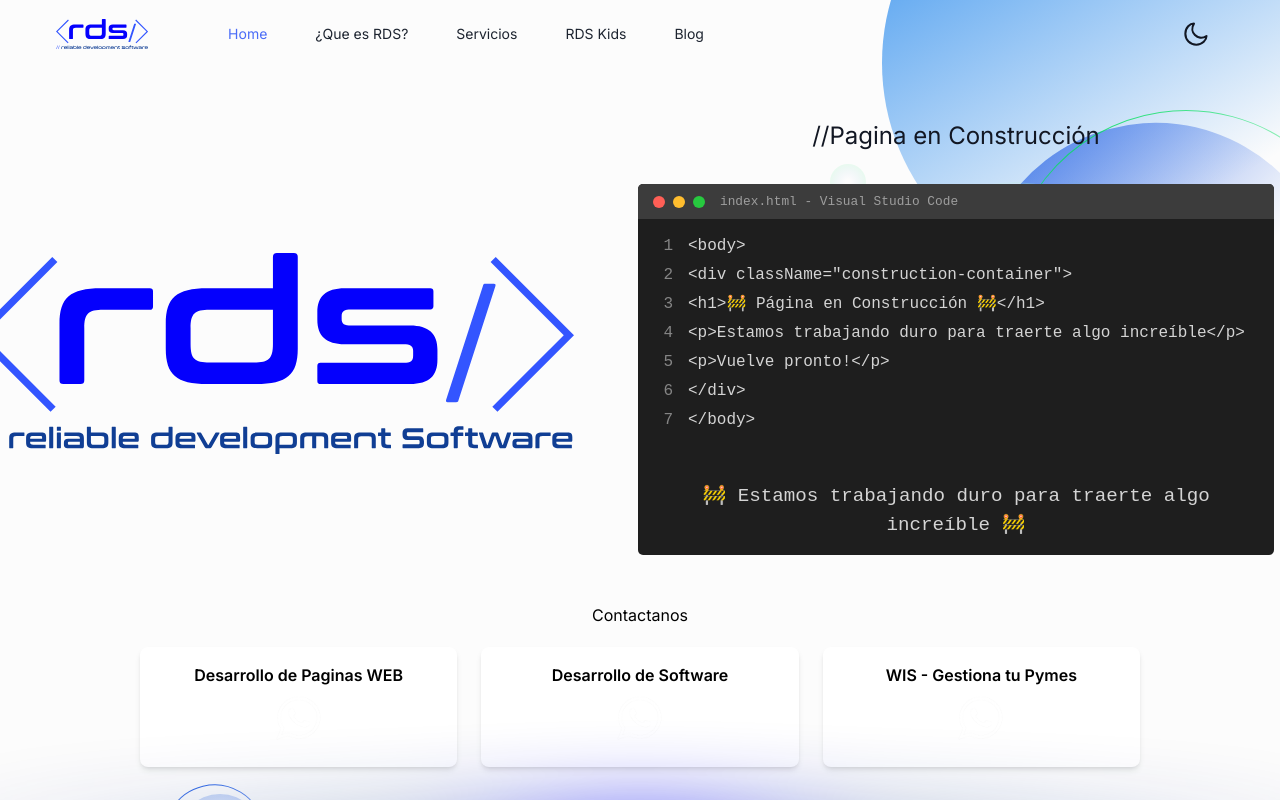
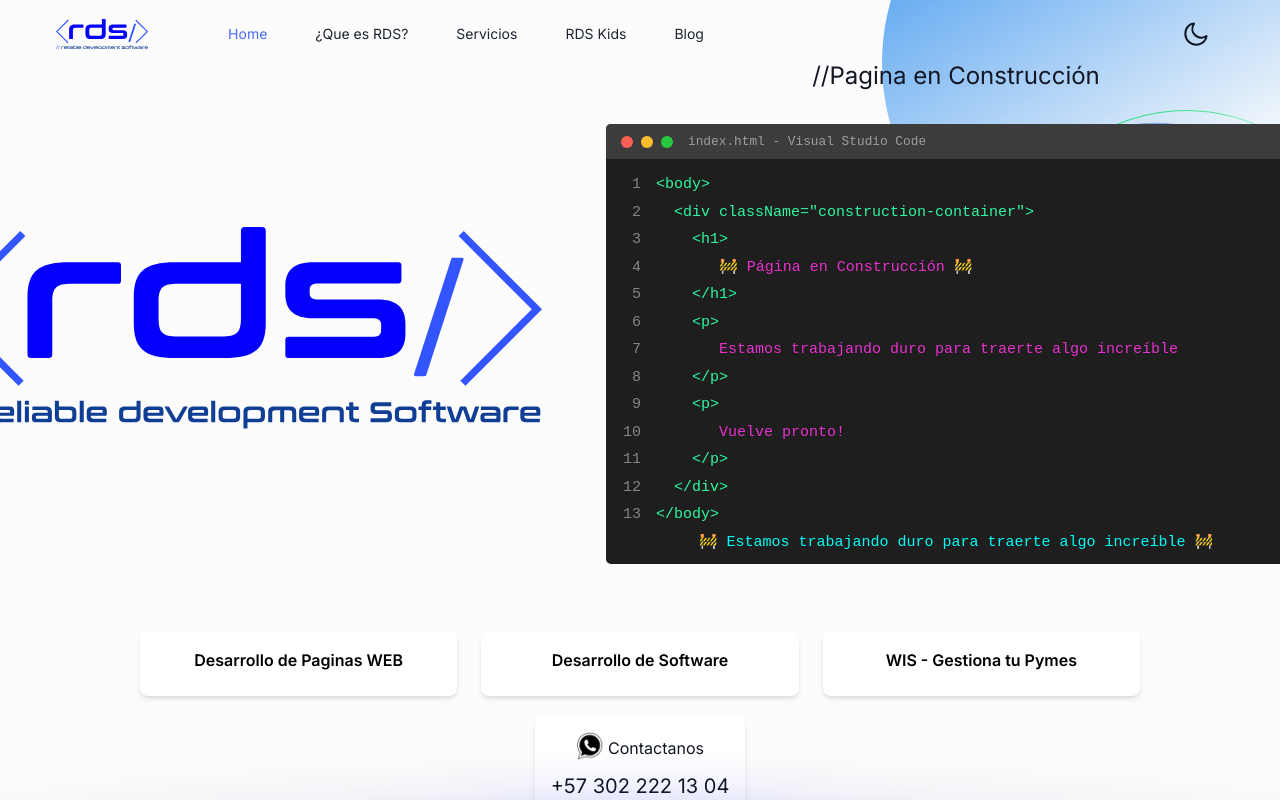
Before and after one commit to JheyBR/RDSdevelop, a Next.js app: page / in a window 1280 px wide. Both pictures are taken after a click on the button "theme toggler". Shown: the top 800 px of the page. Built offline with nearby package versions, Linux system fonts and the light colour scheme.

Commit message:
Cambios en animacion y contactos, Deploy

```diff
--- a/src/components/Componentes/ConstructionScreen.css
+++ b/src/components/Componentes/ConstructionScreen.css
@@ -98,7 +98,7 @@
 
 .construction-message {
   text-align: center;
-  margin-top: 50px;
+  margin-top: 5px;
   animation: fadeIn 1s ease-in;
 }
 
--- a/src/components/Componentes/ConstructionScreen.tsx
+++ b/src/components/Componentes/ConstructionScreen.tsx
@@ -1,36 +1,71 @@
-import React, { useEffect, useState } from 'react';
+import React, { useEffect, useState, useCallback } from 'react';
 import './ConstructionScreen.css';
 
-const ConstructionScreen = () => {
+const ConstructionScreen = ({ loop = true, delayBetweenLoops = 2000 }) => {
   const [codeLines, setCodeLines] = useState([]);
   const [completed, setCompleted] = useState(false);
 
   const codeSnippets = [
     '<body>',
     '  <div className="construction-container">',
-    '    <h1>🚧 Página en Construcción 🚧</h1>',
-    '    <p>Estamos trabajando duro para traerte algo increíble</p>',
-    '    <p>Vuelve pronto!</p>',
+    '    <h1>',
+    '       🚧 Página en Construcción 🚧',
+    '    </h1>',
+    '    <p>',
+    '       Estamos trabajando duro para traerte algo increíble',
+    '    </p>',
+    '    <p>',
+    '       Vuelve pronto!',
+    '    </p>',
     '  </div>',
     '</body>',
   ];
 
+  const restartAnimation = useCallback(() => {
+    setCodeLines([]);
+    setCompleted(false);
+  }, []);
+
   useEffect(() => {
-    const timer = setInterval(() => {
+    let timer;
+    let timeout;
+
+    const startTyping = () => {
+      timer = setInterval(() => {
         if (codeLines.length < codeSnippets.length) {
           setCodeLines(prev => [...prev, codeSnippets[prev.length]]);
         } else {
           clearInterval(timer);
           setCompleted(true);
+
+          if (loop) {
+            timeout = setTimeout(() => {
+              restartAnimation();
+            }, delayBetweenLoops);
+          }
         }
       }, 600);
+    };
 
-    return () => clearInterval(timer);
-  }, [codeLines]);
+    startTyping();
+
+    return () => {
+      clearInterval(timer);
+      clearTimeout(timeout);
+    };
+  }, [codeLines, loop, delayBetweenLoops, restartAnimation]);
 
   return (
-    <div className="computer-screen" style={{ width: '700px' }}>
-      <div className="screen">
+    <div className="computer-screen">
+      <div className="screen"
+           style={{
+            width: '700px',
+            minWidth: '700px',
+            maxWidth: '700px',
+            height: '440px',
+            minHeight: '440px',
+            maxHeight: '440px',
+            boxSizing: 'border-box' }}>
         <div className="screen-header">
           <div className="buttons">
             <span className="close"></span>
@@ -41,15 +76,25 @@ const ConstructionScreen = () => {
         </div>
         <div className="code-area">
           {codeLines.map((line, index) => (
-          <div key={index} className="code-line">
+            <div key={index} className="code-line" style={{
+              color: index % 3 === 0 && index !== 0 && index < 10 ? '#e830ce' : '#2ef8a0',
+              fontFamily: 'monospace',
+              fontSize: '15px'
+            }}>
               <span className="line-number">{index + 1}</span>
-          <span className="code">{line}</span>
+              <span className="code" style={{ whiteSpace: 'pre' }}>{line}</span>
             </div>
           ))}
           {!completed && <div className="cursor">|</div>}
           {completed && (
             <div className="construction-message">
-          <p>🚧 Estamos trabajando duro para traerte algo increíble 🚧</p>
+              <p style={{
+                color: '#00fff6',
+                fontFamily: 'monospace',
+                fontSize: '15px'
+              }}>
+                🚧 Estamos trabajando duro para traerte algo increíble 🚧
+              </p>
             </div>
           )}
         </div>
--- a/src/components/Footer/index.tsx
+++ b/src/components/Footer/index.tsx
@@ -3,14 +3,21 @@ import Image from "next/image";
 import Link from "next/link";
 import LogoOficial from "../Componentes/LogoOficial";
 import { useTheme } from "next-themes";
+import React, { useEffect, useState } from "react";
 
 const Footer = () => {
-
+  const [mounted, setMounted] = useState(false);
    const { theme } = useTheme(); // detecta si es dark o light
 
+  useEffect(() => {
+    setMounted(true);
+  }, []);
+
+   const currentTheme = mounted ? theme : "dark";
+   const color2 = currentTheme === "dark" ? "#ffffff" : "#0400FD";
+   const color3 = currentTheme === "dark" ? "#ffffff" : "#103E94";
         // Define los colores para cada modo
-  const color2 = theme === "dark" ? "#ffffff" : "#0400FD"; // blanco en dark, azul en light
-  const color3 = theme === "dark" ? "#ffffff" : "#103E94"; // gris claro en dark, azul más oscuro en light
+
 
   return (
     <>
--- a/src/components/Header/index.tsx
+++ b/src/components/Header/index.tsx
@@ -10,11 +10,16 @@ import { useTheme } from "next-themes"; // Importamos el hook useTheme para mane
 
 const Header = () => {
 
-  const { theme } = useTheme(); // detecta si es dark o light
+  const [mounted, setMounted] = useState(false);
+   const { theme } = useTheme(); // detecta si es dark o light
 
-      // Define los colores para cada modo
-      const color2 = theme === "dark" ? "#ffffff" : "#0400FD"; // blanco en dark, azul en light
-      const color3 = theme === "dark" ? "#ffffff" : "#103E94"; // gris claro en dark, azul más oscuro en light
+  useEffect(() => {
+    setMounted(true);
+  }, []);
+
+   const currentTheme = mounted ? theme : "dark";
+   const color2 = currentTheme === "dark" ? "#ffffff" : "#0400FD";
+   const color3 = currentTheme === "dark" ? "#ffffff" : "#103E94";
 
   // Navbar toggle
   const [navbarOpen, setNavbarOpen] = useState(false);
--- a/src/components/Hero/index.tsx
+++ b/src/components/Hero/index.tsx
@@ -7,7 +7,6 @@ import { motion, AnimatePresence } from "framer-motion";
 import ConstructionScreen from "../Componentes/ConstructionScreen";
 
 const phrases = [
-  "Pagina en Construcción",
   "Diseñamos realidades digitales que transforman negocios",
   "Evolucionamos contigo, la tecnología no espera",
   "Creamos soluciones que generan impacto.",
@@ -17,10 +16,19 @@ const phrases = [
 const phraseToType = "//Pagina en Construcción";
 
 const Hero = () => {
-  const { theme } = useTheme(); // Detecta si es dark o light
+  const [mounted, setMounted] = useState(false);
+  const { theme } = useTheme();
 
-  const color2 = theme === "dark" ? "#ffffff" : "#0400FD";
-  const color3 = theme === "dark" ? "#ffffff" : "#103E94";
+  // Evitar renderizado hasta que el componente esté montado
+  useEffect(() => {
+    setMounted(true);
+  }, []);
+
+  // Si no está montado, asume dark (para evitar el parpadeo)
+  const currentTheme = mounted ? theme : "dark";
+
+  const color2 = currentTheme === "dark" ? "#ffffff" : "#0400FD";
+  const color3 = currentTheme === "dark" ? "#ffffff" : "#103E94";
 
   const [step, setStep] = useState(0);
   const [typedText, setTypedText] = useState("");
@@ -60,14 +68,14 @@ const Hero = () => {
   }, [index, introDone]);
 
   const textClass =
-  theme === "dark"
+  currentTheme === "dark"
     ? "text-transparent bg-clip-text bg-gradient-to-r from-blue-500 to-indigo-400"
     : "text-[#35f]";
 
   return (
     <section
       id="home"
-      className="relative z-10 pb-2 mb-20 pt-[120px]">
+      className="relative z-10 pb-2 mb-10 pt-15">
       {/*className="relative z-10 pb-2 mb-20 pt-[120px] md:pb-[10px] md:pt-[50px] xl:pb-[10px] xl:pt-[60px] 2xl:pb-[20px] 2xl:pt-[220px]"*/}
 
       {/* Cambia el tamaño del logo usando un contenedor con clases de Tailwind */}
@@ -86,12 +94,11 @@ const Hero = () => {
               <h1 className="text-xl sm:text-2xl md:text-2xl lg:text-2xl text-black dark:text-white ">
                 {step === 0 ? "//" : typedText}
               </h1>
-              <ConstructionScreen />
+              <ConstructionScreen loop={true} delayBetweenLoops={3000} />
             </div>
           </div>
 
             {/* Contacto */}
-              <h1>Contactanos</h1>
             <div className="flex justify-center">
               <div className="mt-5 mb-5 grid grid-cols-1 md:grid-cols-3 gap-6 w-full max-w-8xl">
                 <a
@@ -100,8 +107,6 @@ const Hero = () => {
                 target="_blank" rel="noopener noreferrer"
                 >
                   <p className="mb-2 font-semibold text-center">Desarrollo de Paginas WEB</p>
-                <img src="/images/logo/LogoWhatsAppDark.png" alt="Whatsapp" className="w-12 h-12 mb-2" />
-
                 </a>
                 <a
                 href="https://api.whatsapp.com/send?phone=+573022221304&text=Hola!%20Quiero%20mas%20informaci%C3%B3n%20sobre%20el%20servicio%20de%20Desarrollo%20de%20Software%20propio"
@@ -109,8 +114,6 @@ const Hero = () => {
                 target="_blank" rel="noopener noreferrer"
                 >
                   <p className="mb-2 font-semibold text-center">Desarrollo de Software</p>
-                <img src="/images/logo/LogoWhatsAppDark.png" alt="Whatsapp" className="w-12 h-12 mb-2" />
-
                 </a>
                 <a
                 href="https://api.whatsapp.com/send?phone=+573022221304&text=Hola!%20Quiero%20mas%20informaci%C3%B3n%20sobre%20WIS.%20"
@@ -118,10 +121,26 @@ const Hero = () => {
                 target="_blank" rel="noopener noreferrer"
                 >
                   <p className="mb-2 font-semibold text-center">WIS - Gestiona tu Pymes</p>
-                <img src="/images/logo/LogoWhatsAppDark.png" alt="Whatsapp" className="w-12 h-12 mb-2" />
-
                 </a>
               </div>
+            </div>
+            <div className="flex justify-center align-items-center">
+              <a
+                href="https://api.whatsapp.com/send?phone=+573022221304&text=Quiero%20contactarme%20para%20un%20Proyecto,%20Mas%20infirmacion%20por%20favor"
+                className="flex flex-col items-center bg-white dark:bg-gray-900 rounded-lg shadow-md p-4 hover:scale-105 transition-transform"
+                target="_blank"
+                rel="noopener noreferrer"
+              >
+                <div className="flex flex-colum items-center justify-center mb-2 text-black dark:text-white">
+                  <img
+                    src={currentTheme === "dark" ? "/images/logo/LogoWhatsAppDark.png" : "/images/logo/LogoWhatsAppWhite.png"}
+                    alt="Whatsapp"
+                    className="w-7 h-7 mb-1 mr-1"
+                    />
+                  <h1> Contactanos</h1>
+                </div>
+                <h2 className="text-black dark:text-white text-xl">+57 302 222 13 04</h2>
+              </a>
             </div>
 
           {/* Frases rotativas */}
--- a/src/components/Who/index.tsx
+++ b/src/components/Who/index.tsx
@@ -29,6 +29,11 @@ export default function Who() {
                 </div>
 
                 {/*<div className="mx-auto max-w-[900px] text-center w-full px-4">
+
+
+
+
+
                   <p className="mb-12 text-base leading-relaxed! text-body-color dark:text-body-color-dark sm:text-lg md:text-xl">
                     En RDS, no solo desarrollamos software y páginas web. Diseñamos soluciones inteligentes que transforman tu empresa desde adentro hacia un futuro digital más ágil, eficiente y rentable.
                   </p>
```
Also changed, not shown: 1 other file (tests, documents, lock files or other folders). Lines whose indentation alone changed are shown as unchanged.
